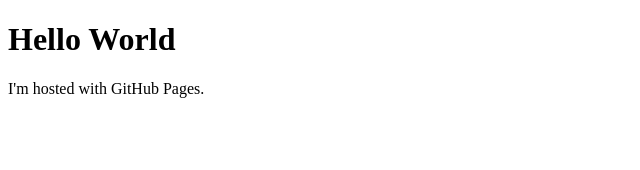
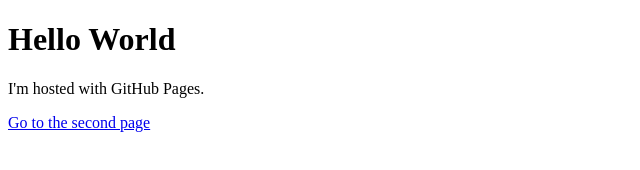
Before and after one commit to Shakyy-Hands/Shakyy-Hands.github.io, a plain HTML site: page index.html in a window 1280 px wide. Shown: the whole page, without its empty margins (0-640 px from the left). Drawn offline with Linux system fonts and the light colour scheme.

Commit message:
Update index.html
link attempt

```diff
--- a/index.html
+++ b/index.html
@@ -4,4 +4,5 @@
 <h1>Hello World</h1>
 <p>I'm hosted with GitHub Pages.</p>
 </body>
+  <a href="b.component.html">Go to the second page</a>
 </html>
```
